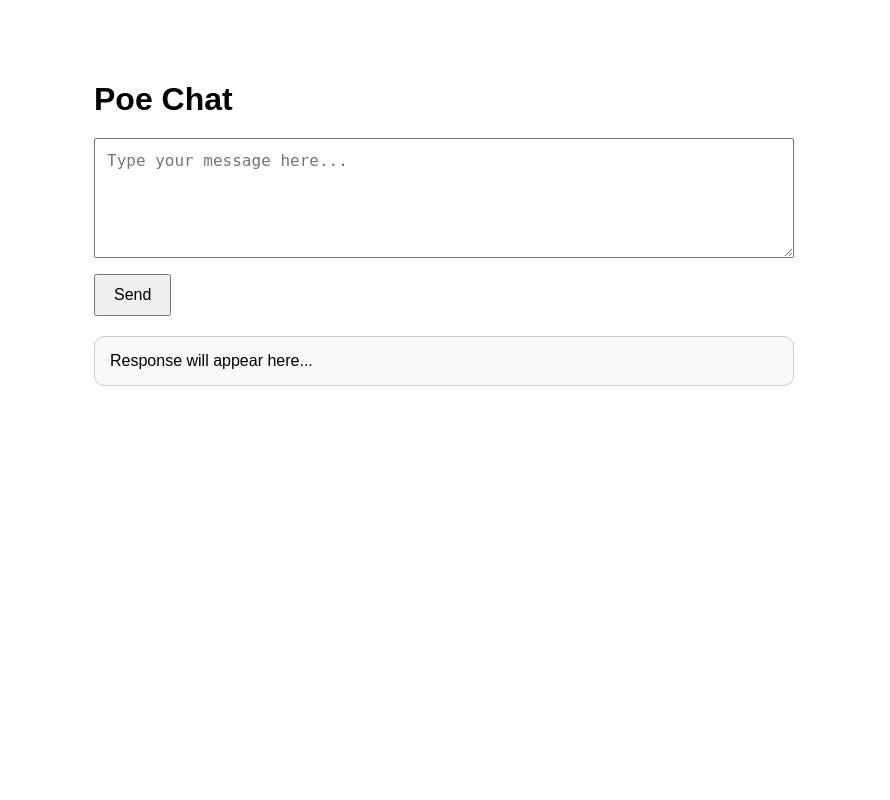
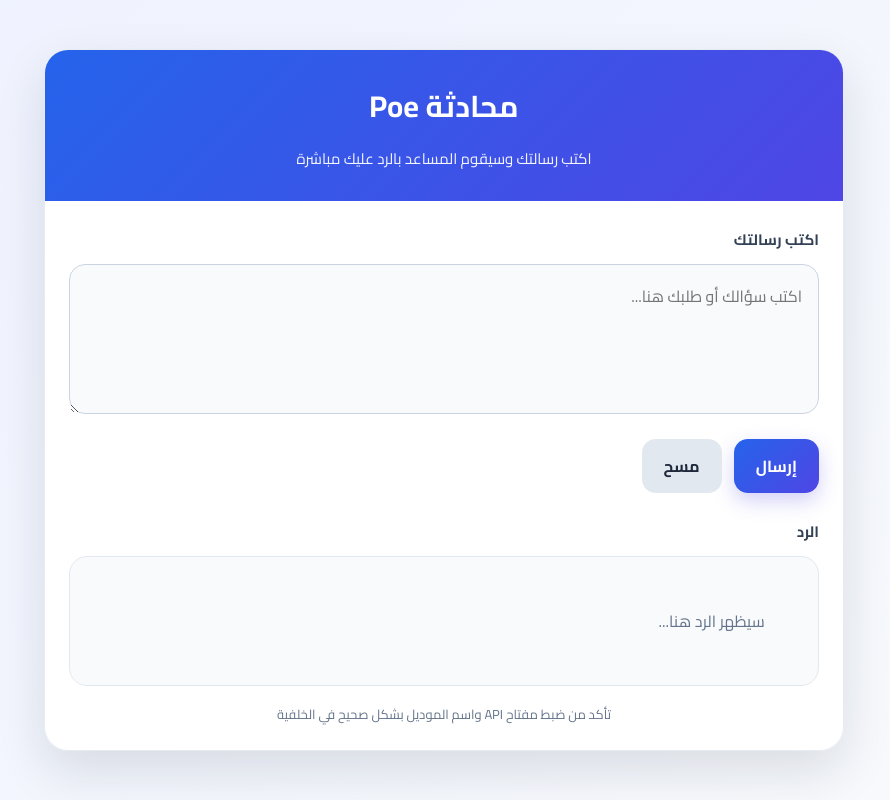
Before and after one commit to maf1250/test, a Flask app: page / in a window 1280 px wide. Shown: the whole page, without its empty margins (196-1086 px from the left). Run offline with Flask 3, Linux system fonts and the light colour scheme.

Commit message:
Update index.html

```diff
--- a/templates/index.html
+++ b/templates/index.html
@@ -1,53 +1,259 @@
 <!DOCTYPE html>
-<html lang="en">
+<html lang="ar" dir="rtl">
 <head>
   <meta charset="UTF-8" />
   <meta name="viewport" content="width=device-width, initial-scale=1.0" />
-  <title>Poe Chat Website</title>
+  <title>محادثة Poe</title>
+
+  <link rel="preconnect" href="https://fonts.googleapis.com">
+  <link rel="preconnect" href="https://fonts.gstatic.com" crossorigin>
+  <link href="https://fonts.googleapis.com/css2?family=Cairo:wght@400;600;700&display=swap" rel="stylesheet">
+
   <style>
+    * {
+      box-sizing: border-box;
+    }
+
     body {
-      font-family: Arial, sans-serif;
-      max-width: 700px;
-      margin: 40px auto;
+      margin: 0;
+      font-family: "Cairo", Arial, sans-serif;
+      background: linear-gradient(135deg, #eef2ff, #f8fafc);
+      min-height: 100vh;
+      color: #1e293b;
+      display: flex;
+      align-items: center;
+      justify-content: center;
       padding: 20px;
     }
-    h1 {
-      margin-bottom: 20px;
+
+    .container {
+      width: 100%;
+      max-width: 800px;
+      background: rgba(255, 255, 255, 0.95);
+      border-radius: 24px;
+      box-shadow: 0 20px 50px rgba(15, 23, 42, 0.12);
+      overflow: hidden;
+      border: 1px solid rgba(226, 232, 240, 0.8);
     }
+
+    .header {
+      background: linear-gradient(135deg, #2563eb, #4f46e5);
+      color: white;
+      padding: 28px 24px;
+      text-align: center;
+    }
+
+    .header h1 {
+      margin: 0;
+      font-size: 30px;
+      font-weight: 700;
+    }
+
+    .header p {
+      margin: 10px 0 0;
+      font-size: 15px;
+      opacity: 0.95;
+    }
+
+    .content {
+      padding: 24px;
+    }
+
+    .label {
+      display: block;
+      margin-bottom: 10px;
+      font-weight: 700;
+      font-size: 15px;
+      color: #334155;
+    }
+
     textarea {
       width: 100%;
-      height: 120px;
-      padding: 12px;
+      min-height: 150px;
+      resize: vertical;
+      border: 1px solid #cbd5e1;
+      border-radius: 16px;
+      padding: 16px;
+      font-family: inherit;
       font-size: 16px;
-      box-sizing: border-box;
+      outline: none;
+      transition: all 0.25s ease;
+      background: #f8fafc;
     }
+
+    textarea:focus {
+      border-color: #4f46e5;
+      background: #fff;
+      box-shadow: 0 0 0 4px rgba(79, 70, 229, 0.12);
+    }
+
+    .actions {
+      display: flex;
+      gap: 12px;
+      margin-top: 16px;
+      flex-wrap: wrap;
+    }
+
     button {
-      margin-top: 12px;
-      padding: 10px 18px;
+      border: none;
+      border-radius: 14px;
+      padding: 12px 22px;
       font-size: 16px;
+      font-family: inherit;
+      font-weight: 700;
       cursor: pointer;
+      transition: 0.25s ease;
     }
+
+    .send-btn {
+      background: linear-gradient(135deg, #2563eb, #4f46e5);
+      color: white;
+      box-shadow: 0 8px 20px rgba(79, 70, 229, 0.25);
+    }
+
+    .send-btn:hover {
+      transform: translateY(-1px);
+      box-shadow: 0 12px 25px rgba(79, 70, 229, 0.32);
+    }
+
+    .clear-btn {
+      background: #e2e8f0;
+      color: #1e293b;
+    }
+
+    .clear-btn:hover {
+      background: #cbd5e1;
+    }
+
+    .result-section {
+      margin-top: 24px;
+    }
+
+    .result-title {
+      margin-bottom: 10px;
+      font-weight: 700;
+      font-size: 15px;
+      color: #334155;
+    }
+
     .box {
-      margin-top: 20px;
-      padding: 15px;
-      border: 1px solid #ccc;
-      border-radius: 10px;
-      background: #f9f9f9;
+      background: #f8fafc;
+      border: 1px solid #e2e8f0;
+      border-radius: 18px;
+      padding: 18px;
+      min-height: 120px;
       white-space: pre-wrap;
+      line-height: 1.9;
+      font-size: 16px;
+      color: #0f172a;
     }
+
+    .placeholder {
+      color: #64748b;
+    }
+
     .error {
-      color: darkred;
+      color: #b91c1c;
+      font-weight: 600;
+    }
+
+    .loading {
+      color: #334155;
+      display: flex;
+      align-items: center;
+      gap: 10px;
+    }
+
+    .dots {
+      display: inline-flex;
+      gap: 4px;
+    }
+
+    .dots span {
+      width: 8px;
+      height: 8px;
+      background: #4f46e5;
+      border-radius: 50%;
+      animation: bounce 1.2s infinite ease-in-out;
+    }
+
+    .dots span:nth-child(2) {
+      animation-delay: 0.15s;
+    }
+
+    .dots span:nth-child(3) {
+      animation-delay: 0.3s;
+    }
+
+    @keyframes bounce {
+      0%, 80%, 100% {
+        transform: scale(0.7);
+        opacity: 0.5;
+      }
+      40% {
+        transform: scale(1);
+        opacity: 1;
+      }
+    }
+
+    .footer-note {
+      margin-top: 16px;
+      font-size: 13px;
+      color: #64748b;
+      text-align: center;
+    }
+
+    @media (max-width: 600px) {
+      .header h1 {
+        font-size: 24px;
+      }
+
+      .content {
+        padding: 18px;
+      }
+
+      textarea {
+        min-height: 130px;
+      }
+
+      button {
+        width: 100%;
+      }
+
+      .actions {
+        flex-direction: column;
+      }
     }
   </style>
 </head>
 <body>
-  <h1>Poe Chat</h1>
+  <div class="container">
+    <div class="header">
+      <h1>محادثة Poe</h1>
+      <p>اكتب رسالتك وسيقوم المساعد بالرد عليك مباشرة</p>
+    </div>
 
-  <textarea id="message" placeholder="Type your message here..."></textarea>
-  <br />
-  <button onclick="sendMessage()">Send</button>
+    <div class="content">
+      <label class="label" for="message">اكتب رسالتك</label>
+      <textarea id="message" placeholder="اكتب سؤالك أو طلبك هنا..."></textarea>
 
-  <div class="box" id="result">Response will appear here...</div>
+      <div class="actions">
+        <button class="send-btn" onclick="sendMessage()">إرسال</button>
+        <button class="clear-btn" onclick="clearChat()">مسح</button>
+      </div>
+
+      <div class="result-section">
+        <div class="result-title">الرد</div>
+        <div class="box" id="result">
+          <span class="placeholder">سيظهر الرد هنا...</span>
+        </div>
+      </div>
+
+      <div class="footer-note">
+        تأكد من ضبط مفتاح API واسم الموديل بشكل صحيح في الخلفية
+      </div>
+    </div>
+  </div>
 
   <script>
     async function sendMessage() {
@@ -55,11 +261,20 @@
       const result = document.getElementById("result");
 
       if (!message) {
-        result.innerHTML = '<span class="error">Please enter a message.</span>';
+        result.innerHTML = '<span class="error">يرجى كتابة رسالة أولاً.</span>';
         return;
       }
 
-      result.textContent = "Thinking...";
+      result.innerHTML = `
+        <div class="loading">
+          <span>جاري التفكير</span>
+          <span class="dots">
+            <span></span>
+            <span></span>
+            <span></span>
+          </span>
+        </div>
+      `;
 
       try {
         const res = await fetch("/chat", {
@@ -73,15 +288,27 @@
         const data = await res.json();
 
         if (!res.ok) {
-          result.innerHTML = `<span class="error">${data.error || "Unknown error"}</span>`;
+          result.innerHTML = `<span class="error">${data.error || "حدث خطأ غير معروف."}</span>`;
           return;
         }
 
-        result.textContent = data.reply;
+        result.textContent = data.reply || "لم يتم استلام رد.";
       } catch (err) {
-        result.innerHTML = `<span class="error">${err.message}</span>`;
+        result.innerHTML = `<span class="error">تعذر الاتصال بالخادم: ${err.message}</span>`;
       }
     }
+
+    function clearChat() {
+      document.getElementById("message").value = "";
+      document.getElementById("result").innerHTML = '<span class="placeholder">سيظهر الرد هنا...</span>';
+    }
+
+    document.getElementById("message").addEventListener("keydown", function(event) {
+      if (event.key === "Enter" && !event.shiftKey) {
+        event.preventDefault();
+        sendMessage();
+      }
+    });
   </script>
 </body>
 </html>
```
